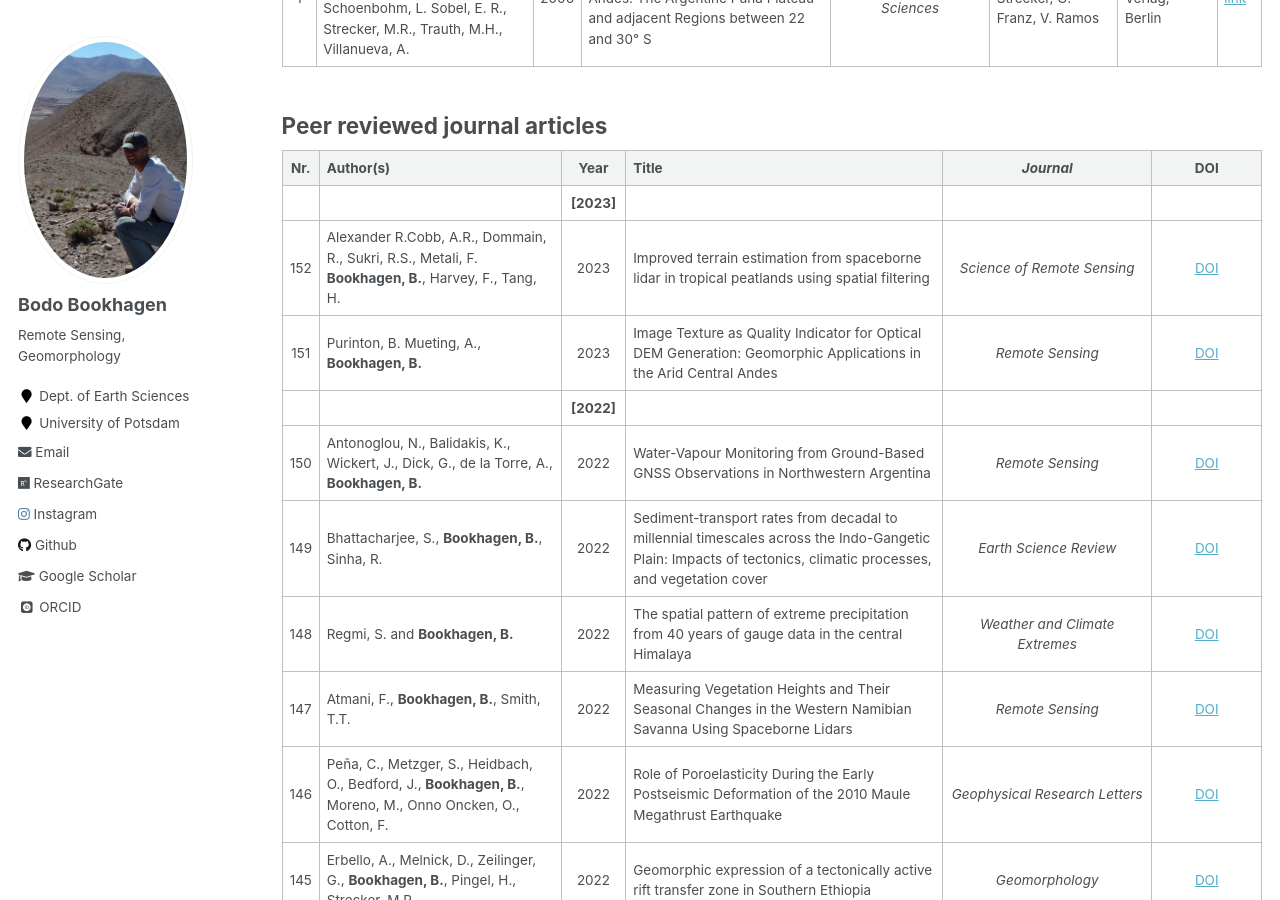
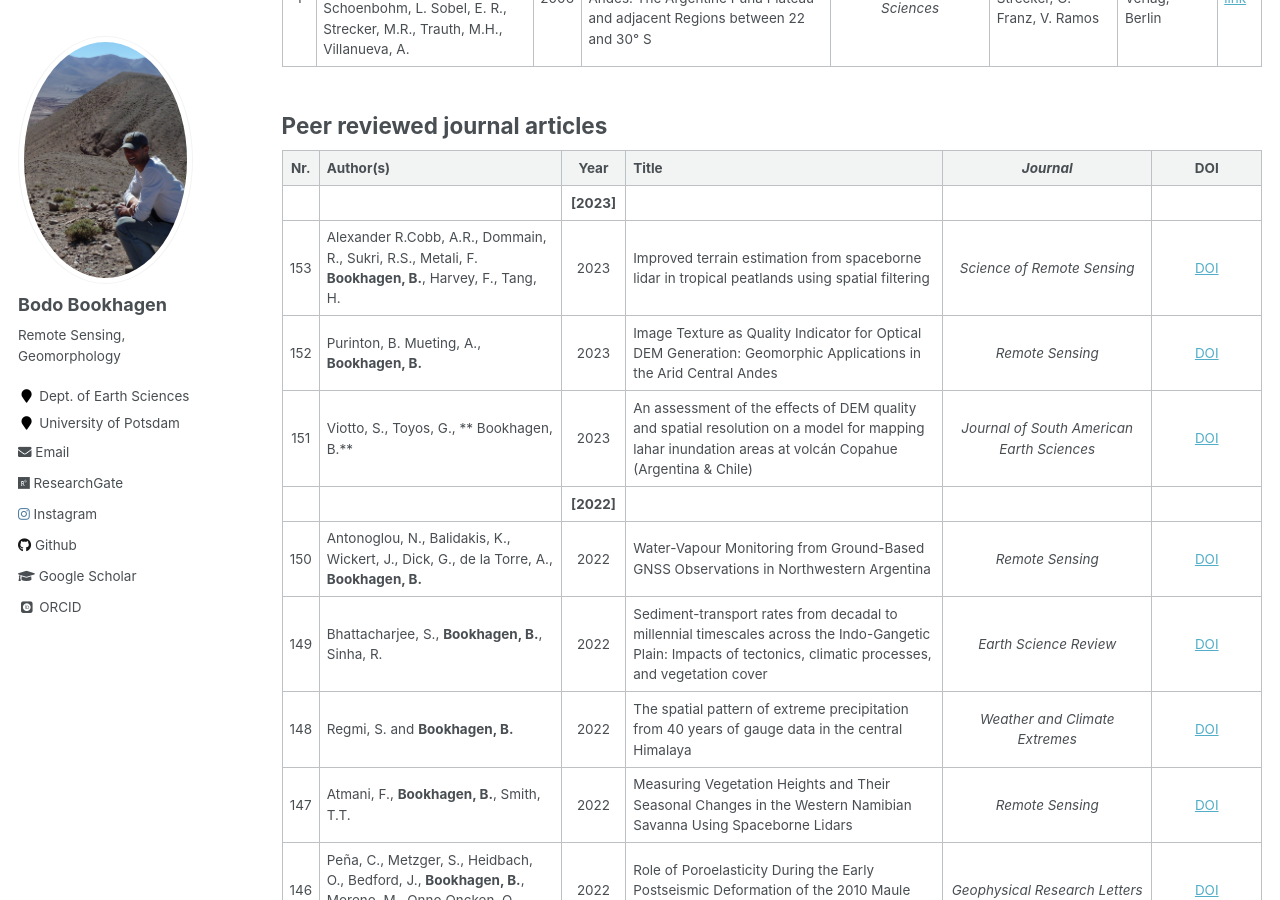
Before and after one commit to BodoBookhagen/BodoBookhagen.github.io, a Jekyll site: the page built from _pages/publications.md, in a window 1280 px wide and 900 px high, scrolled down 1266 px. Built offline with Jekyll 4.4.1, drawn with Linux system fonts in a browser that asks for light colours; some web fonts are replaced.

Commit message:
Jan-09 2023

```diff
--- a/_pages/publications.md
+++ b/_pages/publications.md
@@ -34,8 +34,9 @@ Nr. | Author(s) | Year | Chapter Title |  _Book Title_  | Editors  | Publisher |
 Nr.  | Author(s) | Year | Title | _Journal_ | DOI
 :--: | :---------------------------------------------------------------------------------------------------------------------------------------------------------------------------------------- | :-------------: | ----------------------------------------------------------------------------------------------------------------------------------------------------------------------------------------------------------------------------- | :---------------------------------------------------------------------------------------------------------: | :---------------------------------------------------------------------------------------------------------------------------------------------------------------------------------:
 | | **[2023]** | | |
-152 | Alexander R.Cobb, A.R., Dommain, R., Sukri, R.S., Metali, F. **Bookhagen, B.**, Harvey, F., Tang, H. |  2023 | Improved terrain estimation from spaceborne lidar in tropical peatlands using spatial filtering | _Science of Remote Sensing_ | [DOI](https://doi.org/10.1016/j.srs.2022.100074)
-151 | Purinton, B. Mueting, A., **Bookhagen, B.** | 2023 | Image Texture as Quality Indicator for Optical DEM Generation: Geomorphic Applications in the Arid Central Andes | _Remote Sensing_ | [DOI](https://doi.org/10.3390/rs15010085)
+153 | Alexander R.Cobb, A.R., Dommain, R., Sukri, R.S., Metali, F. **Bookhagen, B.**, Harvey, F., Tang, H. |  2023 | Improved terrain estimation from spaceborne lidar in tropical peatlands using spatial filtering | _Science of Remote Sensing_ | [DOI](https://doi.org/10.1016/j.srs.2022.100074)
+152 | Purinton, B. Mueting, A., **Bookhagen, B.** | 2023 | Image Texture as Quality Indicator for Optical DEM Generation: Geomorphic Applications in the Arid Central Andes | _Remote Sensing_ | [DOI](https://doi.org/10.3390/rs15010085)
+151 | Viotto, S., Toyos, G., ** Bookhagen, B.** | 2023 | An assessment of the effects of DEM quality and spatial resolution on a model for mapping lahar inundation areas at volcán Copahue (Argentina & Chile) | _Journal of South American Earth Sciences_ | [DOI](https://doi.org/10.1016/j.jsames.2022.104138)
 | | **[2022]** | | |
 150 | Antonoglou, N., Balidakis, K., Wickert, J., Dick, G., de la Torre, A., **Bookhagen, B.** | 2022 | Water-Vapour Monitoring from Ground-Based GNSS Observations in Northwestern Argentina | _Remote Sensing_ | [DOI](https://doi.org/10.3390/rs14215427)
 149 | Bhattacharjee, S., **Bookhagen, B.**, Sinha, R. | 2022 | Sediment-transport rates from decadal to millennial timescales across the Indo-Gangetic Plain: Impacts of tectonics, climatic processes, and vegetation cover | _Earth Science Review_ | [DOI](https://doi.org/10.1016/j.earscirev.2022.104165)
```
